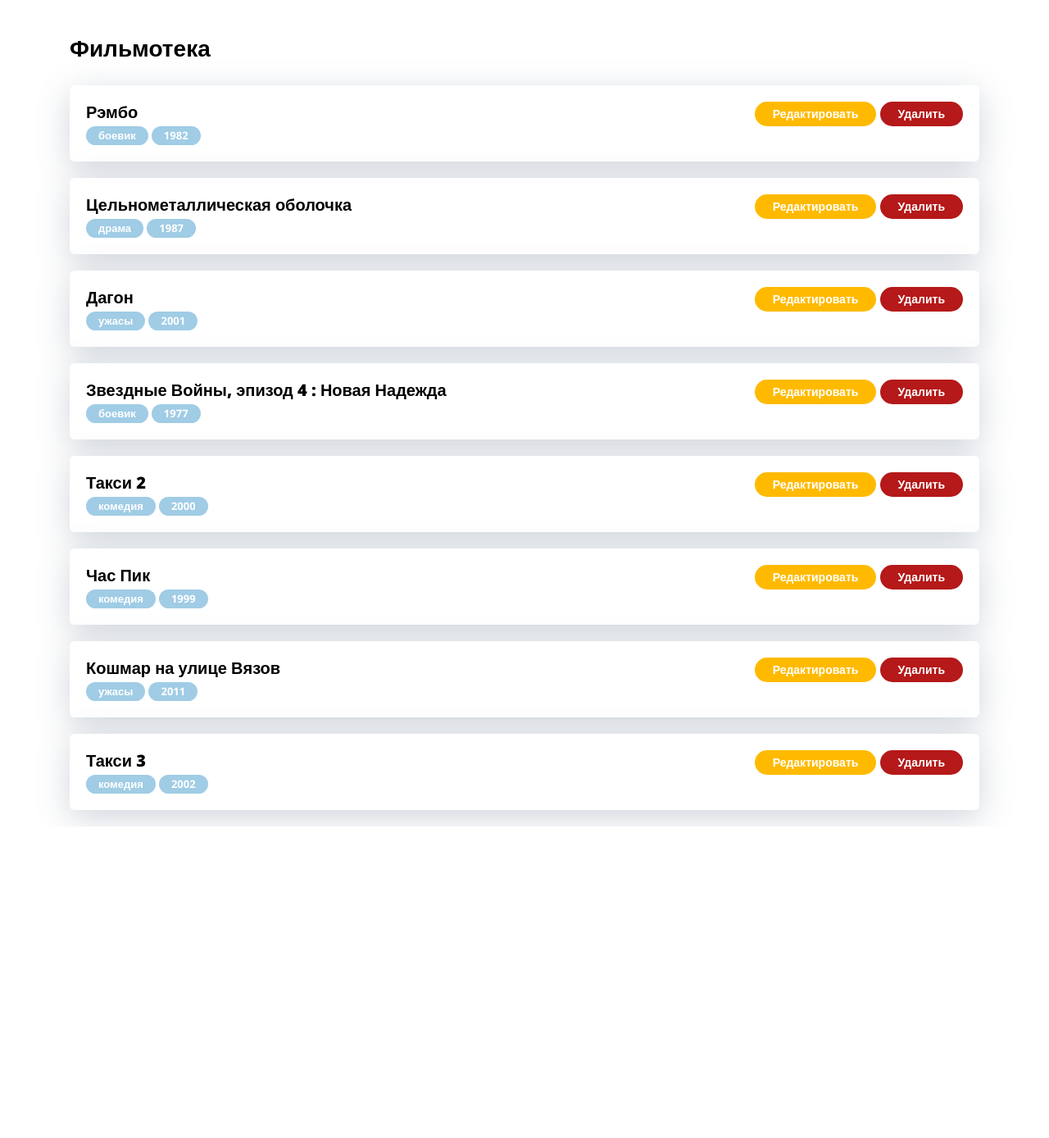
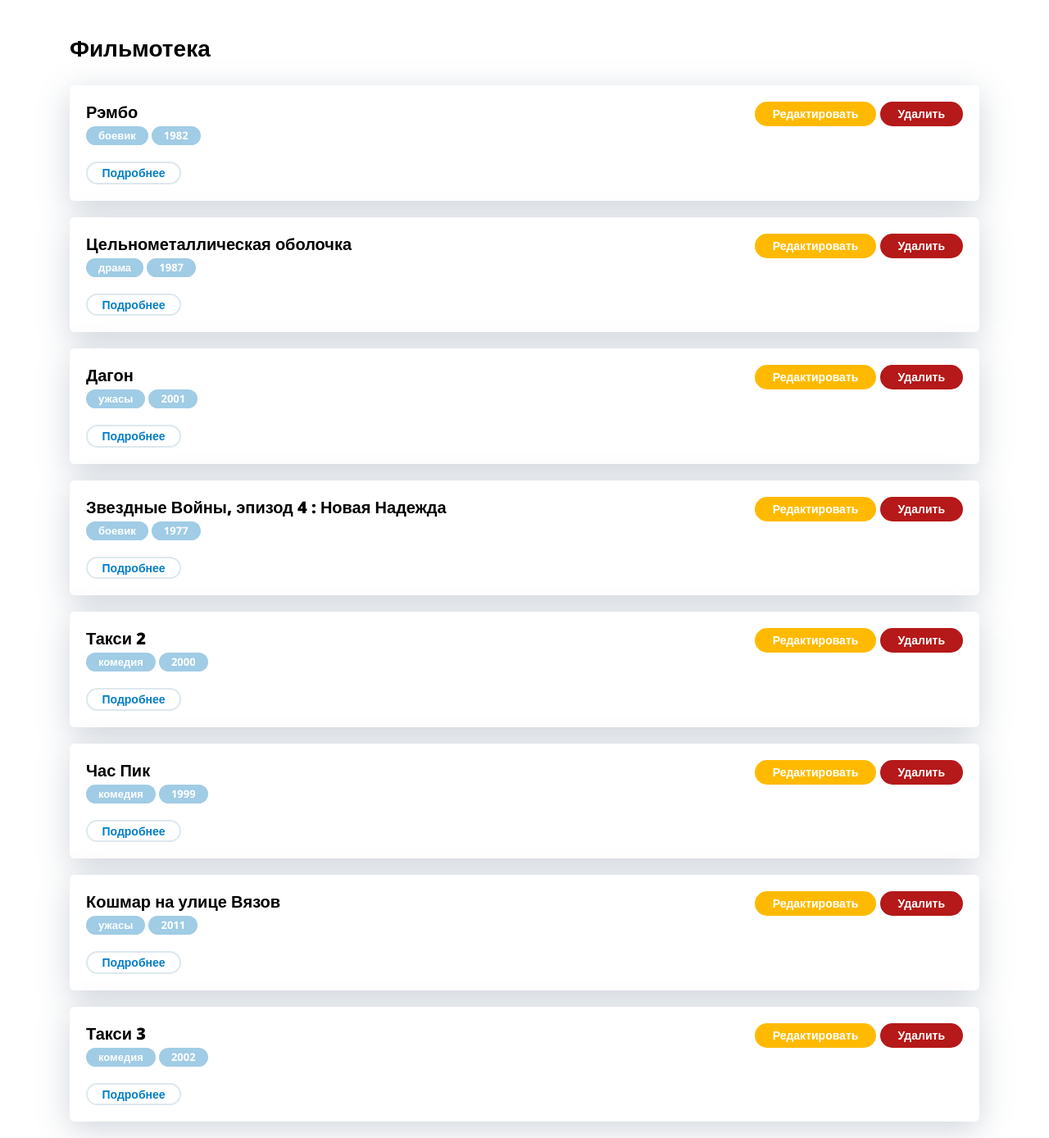
Before and after one commit to NecroSith/film-database, a PHP site: page /index.php?action=add-film in a window 1280 px wide. Shown: the part 116-1504 px from the top of the page at 82% size. Before the commit the page ends 1124 px from the top, so only its background shows below. Run offline with PHP 8.4, Linux system fonts and the light colour scheme; data comes from the database, SQL or seed files in the repository; some libraries are stand-ins or nearby versions.

Commit message:
Separate page fpr a film added

```diff
--- a/css/custom.css
+++ b/css/custom.css
@@ -62,3 +62,10 @@
 	text-decoration: none;
 	height: unset !important;
 }
+
+.button--more-info {
+  font-size: 14px;
+  height: unset;
+  padding-top: 0.34em;
+  padding-bottom: 0.34em;
+}
--- a/views/index.tpl
+++ b/views/index.tpl
@@ -13,6 +13,9 @@
       </div>
       <div class="badge"><?php echo $films[$key]['genre'];?></div>
       <div class="badge"><?php echo $films[$key]['year'];?></div>
+      <div class="mt-20">
+      <a href="single.php?id=<?php echo $films[$key]['id'];?>" class="button button--more-info">Подробнее</a>
+    </div>
     </div>
 <?php
   }
```
Also changed, not shown: single.php (added, +26 -0 lines), views/film-single.tpl (added, +18 -0 lines).
